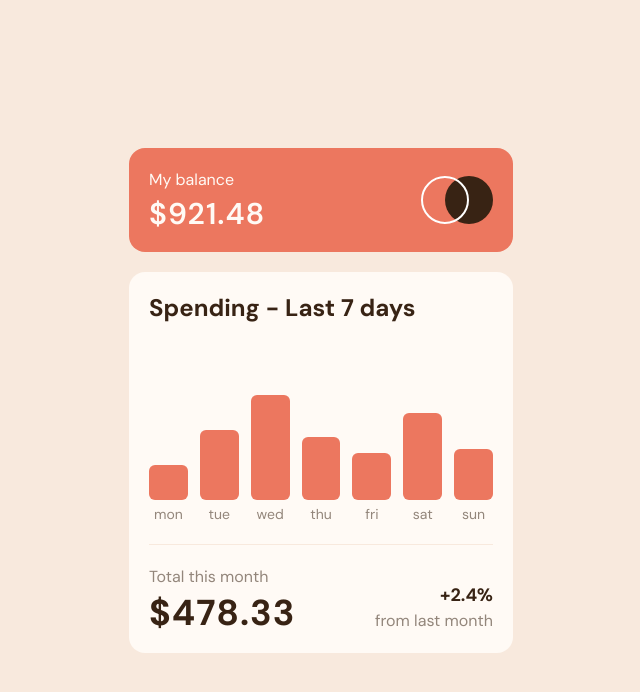
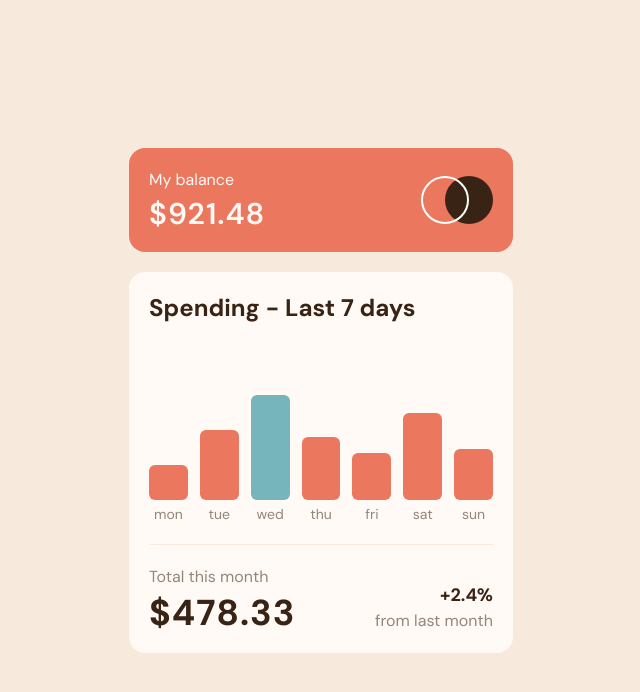
Before and after one commit to aatmaneoulmouden/expenses-chart-component, a React (Vite) app: page / in a window 1280 px wide. Shown: the top 692 px of the page, without its empty margins (319-959 px from the left). Built offline with nearby package versions, Linux system fonts and the light colour scheme.

Commit message:
Make the max amount in different color

```diff
--- a/src/components/Bar.jsx
+++ b/src/components/Bar.jsx
@@ -1,11 +1,13 @@
-const Bar = ({ day, amount }) => {
+const Bar = ({ isMax, day, amount }) => {
   const barStyles = {
     height: `${amount * 2}px`,
   };
   return (
     <article className="flex-1 flex flex-col items-center gap-1 group cursor-pointer">
       <div
-        className="bar w-full bg-primary-softRed rounded-md relative"
+        className={`bar w-full rounded-md relative ${
+          isMax ? "bg-primary-cyan" : "bg-primary-softRed"
+        }`}
         style={barStyles}
       >
         <div className="text-xs text-neutral-veryPaleOrange font-medium p-2 bg-neutral-darkBrown rounded-md absolute -top-10 left-1/2 -translate-x-1/2 hidden group-hover:block">
--- a/src/components/Chart.jsx
+++ b/src/components/Chart.jsx
@@ -2,17 +2,20 @@ import chartData from "../data/data.json";
 import Bar from "./Bar";
 
 const Chart = () => {
-  const displayBars = chartData.map((bar, index) => (
-    <Bar key={index} {...bar} />
-  ));
+  const maxAmount = chartData.reduce(
+    (max, currentBar) => Math.max(max, currentBar.amount),
+    0
+  );
+
+  const displayBars = chartData.map((bar, index) => {
+    return <Bar key={index} isMax={bar.amount === maxAmount} {...bar} />;
+  });
   return (
     <div className="pb-5 border-b border-neutral-cream mb-5">
       <h2 className="text-2xl font-bold text-neutral-darkBrown mb-10">
         Spending - Last 7 days
       </h2>
-      <div className="chart flex gap-3 items-end h-40">
-        {displayBars}
-      </div>
+      <div className="chart flex gap-3 items-end h-40">{displayBars}</div>
     </div>
   );
 };
--- a/src/main.jsx
+++ b/src/main.jsx
@@ -1,10 +1,6 @@
-import { StrictMode } from 'react'
-import { createRoot } from 'react-dom/client'
-import App from './App.jsx'
-import './index.css'
+import { StrictMode } from "react";
+import { createRoot } from "react-dom/client";
+import App from "./App.jsx";
+import "./index.css";
 
-createRoot(document.getElementById('root')).render(
-  <StrictMode>
-    <App />
-  </StrictMode>,
-)
+createRoot(document.getElementById("root")).render(<App />);
```
